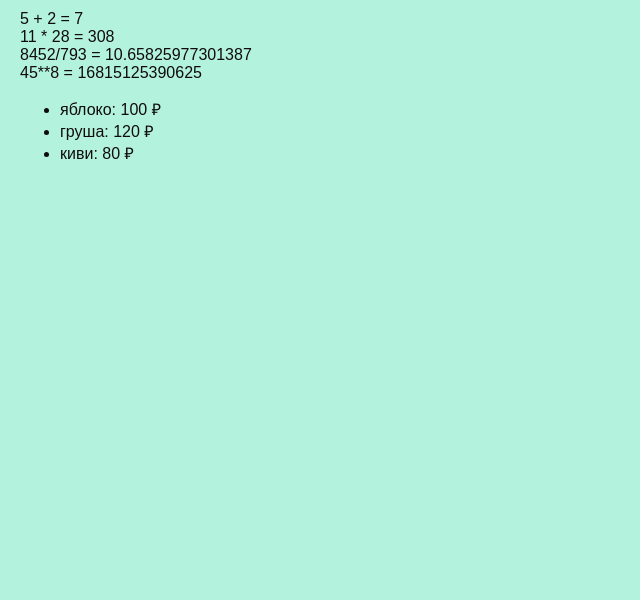
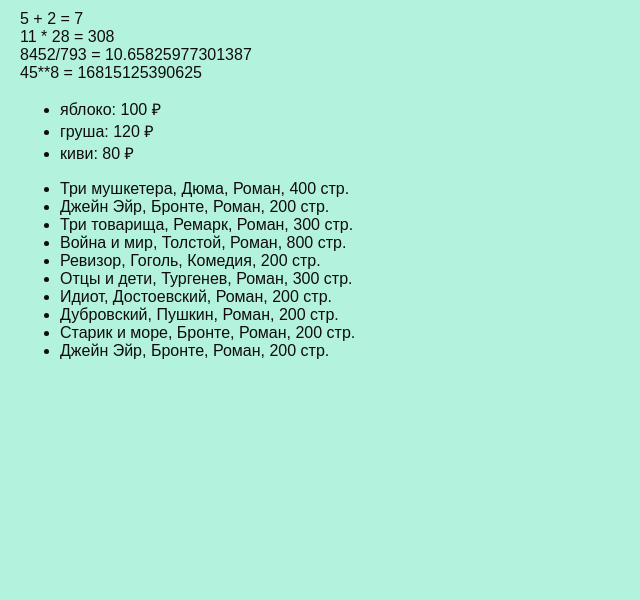
Before and after one commit to tkacheks/web-programming-labs-2, a Flask app: page /lab2/example in a window 1280 px wide. Shown: the part 71-671 px from the top of the page, without its empty margins (0-640 px from the left). Run offline with Flask 3, Linux system fonts and the light colour scheme.

Commit message:
Книги

```diff
--- a/app.py
+++ b/app.py
@@ -166,4 +166,16 @@
         {'name': 'груша', 'price':120},
         {'name': 'киви', 'price':80},
     ]
-    return render_template('example.html', name= name, num = num, group = group, kurs = kurs,fruits = fruits)
+    books = [
+        {'namee': 'Три мушкетера', 'author': 'Дюма', 'genre': 'Роман', 'str': '400 стр.' },
+        {'namee': 'Джейн Эйр', 'author': 'Бронте', 'genre': 'Роман', 'str': '200 стр.' },
+        {'namee': 'Три товарища', 'author': 'Ремарк', 'genre': 'Роман', 'str': '300 стр.' },
+        {'namee': 'Война и мир', 'author': 'Толстой', 'genre': 'Роман', 'str': '800 стр.' },
+        {'namee': 'Ревизор', 'author': 'Гоголь', 'genre': 'Комедия', 'str': '200 стр.' },
+        {'namee': 'Отцы и дети', 'author': 'Тургенев', 'genre': 'Роман', 'str': '300 стр.' },
+        {'namee': 'Идиот', 'author': 'Достоевский', 'genre': 'Роман', 'str': '200 стр.' },
+        {'namee': 'Дубровский', 'author': 'Пушкин', 'genre': 'Роман', 'str': '200 стр.' },
+        {'namee': 'Старик и море', 'author': 'Бронте', 'genre': 'Роман', 'str': '200 стр.' },
+        {'namee': 'Джейн Эйр', 'author': 'Бронте', 'genre': 'Роман', 'str': '200 стр.' },
+    ]
+    return render_template('example.html', name= name, num = num, group = group, kurs = kurs,fruits = fruits, books = books)
--- a/templates/example.html
+++ b/templates/example.html
@@ -14,7 +14,7 @@
 </head>
 <body>
     <header>
-        WEB-программирование, часть 2.  Лабораторная работа {{num}}
+        WEB-программирование, часть 2.  Лабораторная работа   {{num}}
     </header>
     <main>
         5 + 2 = {{5+2}} <br>
@@ -27,6 +27,11 @@
             <li>{{ f.name }}: {{f.price}} &#x20bd;</li>
             {% endfor %}
         </ul>
+        <ul>
+            {% for b in books %}
+            <li>{{ b.namee }}, {{b.author}}, {{b.genre}}, {{b.str}}  </li>
+            {% endfor %}
+        <ul>
 
     </main>
     <footer>
```
